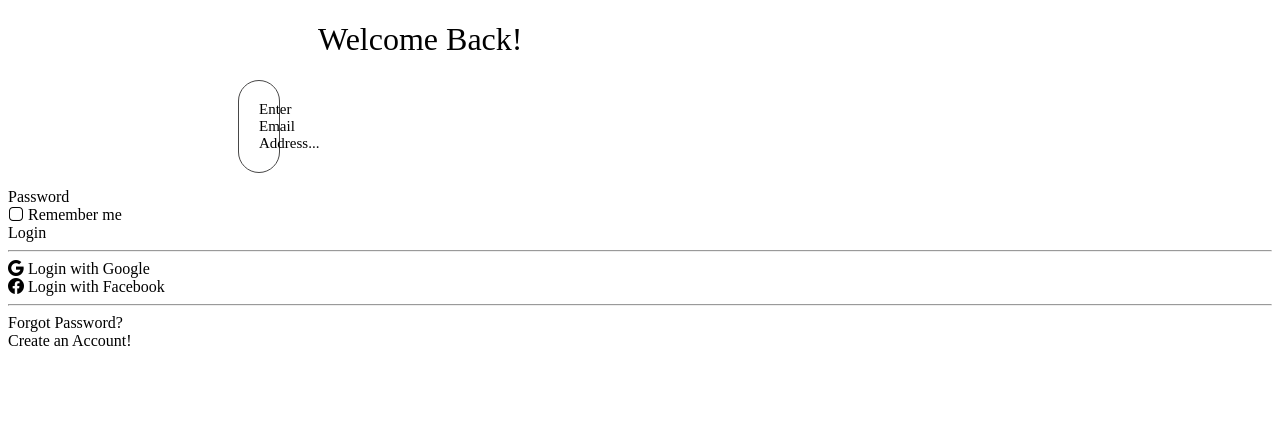
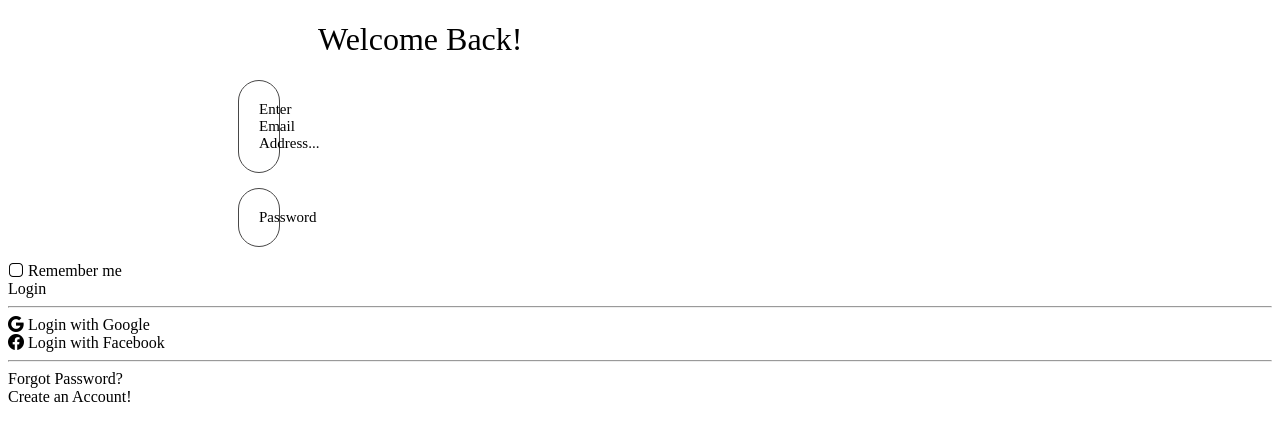
Before and after one commit to MosutLarisa/tema4r, a plain HTML site: page index.html in a window 1280 px wide. Drawn offline with nearby package versions, Linux system fonts and the light colour scheme.

Commit message:
am pu border la password

```diff
--- a/style.css
+++ b/style.css
@@ -14,3 +14,14 @@
     border-color: rgb(72, 71, 71);
     margin: 15px 1100px 15px 230px;
 }
+
+.parola {
+    font-size: 15px;
+    padding: 20px;
+    border-radius: 100px;
+    border-style: solid;
+    border-width: 1px;
+    border-color: rgb(72, 71, 71);
+    margin: 15px 1100px 15px 230px;
+
+}
```
